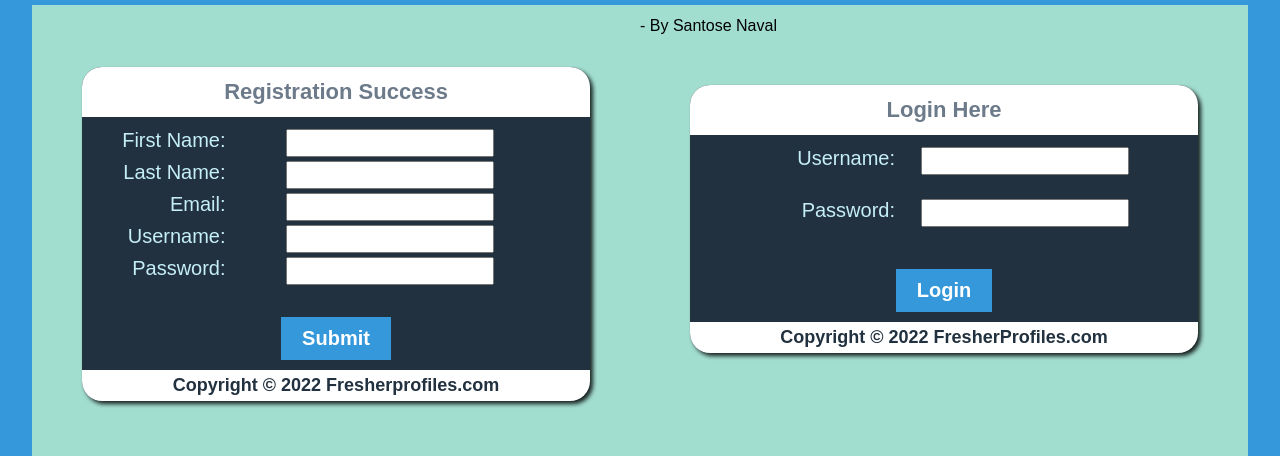
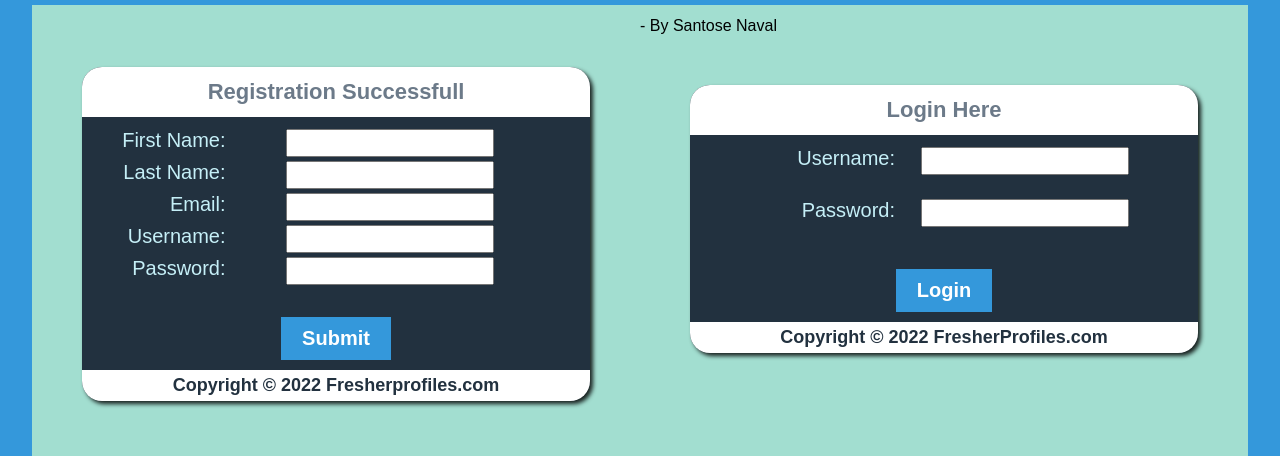
Before and after one commit to Lakshmi019283/ProfilePage, a PHP site: page /index.php?remarks=success in a window 1280 px wide. Shown: the part 55-511 px from the top of the page. Run offline with PHP 8.4, Linux system fonts and the light colour scheme; the visitor is signed in with stand-in values (Sample User, id 1).

Commit message:
Update index.php

```diff
--- a/index.php
+++ b/index.php
@@ -26,7 +26,7 @@ if ($remarks==null and $remarks=="") {
 echo ' <div id="reg-head" class="headrg">Register Here</div> ';
 }
 if ($remarks=='success') {
-echo ' <div id="reg-head" class="headrg">Registration Success</div> ';
+echo ' <div id="reg-head" class="headrg">Registration Successfull</div> ';
 }
 if ($remarks=='failed') {
 echo ' <div id="reg-head-fail" class="headrg">Registration Failed!, Username exists</div> ';
```
